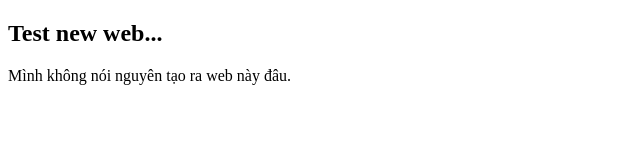
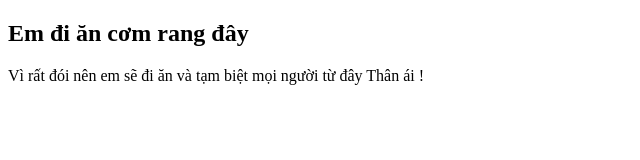
Before and after one commit to nguyen191106/nguyenpc, a plain HTML site: page index.html in a window 1280 px wide. Shown: the whole page, without its empty margins (0-640 px from the left). Drawn offline with Linux system fonts and the light colour scheme.

Commit message:
Update index.html

```diff
--- a/index.html
+++ b/index.html
@@ -2,12 +2,13 @@
 <html>
 <head>
 	<meta charset="utf-8">
-	<title> Test </title>
+	<title> Cơm rang rất ngon </title>
 	</head>
 	<body>
-		<h2> Test new web... </h2>
+		<h2> Em đi ăn cơm rang đây </h2>
 		<div>
-		 Mình không nói nguyên tạo ra web này đâu.
+		 Vì rất đói nên em sẽ đi ăn và tạm biệt mọi người từ đây
+			Thân ái !
 		</div>
 			</body>
 	</body>
```
